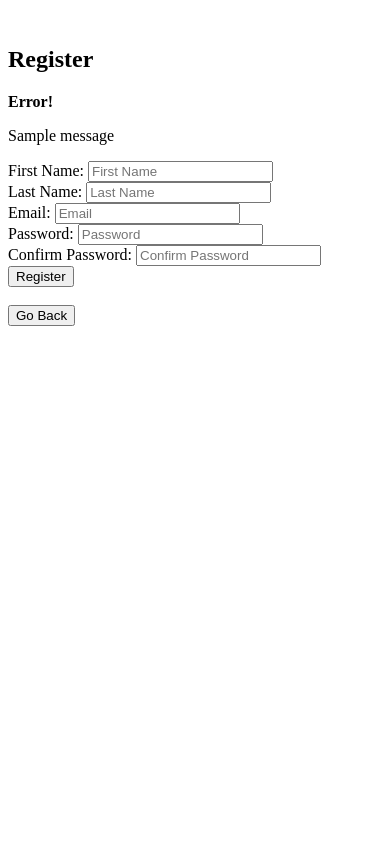
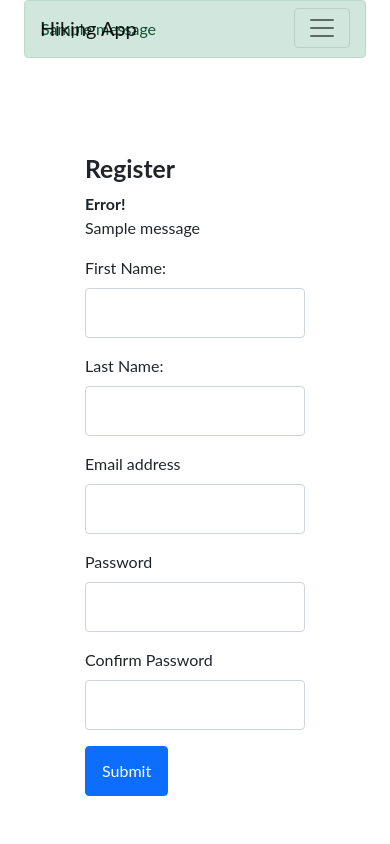
Before and after one commit to gcommits/hike, a Flask app: page /register in a window 390 px wide. Run offline with Flask 2, Linux system fonts and the light colour scheme; tables that the repository leaves empty or names only in its code hold one stand-in row (values such as "Sample post"); one stand-in notice (Sample message) is shown; some libraries are stand-ins or nearby versions.

Commit message:
User set-up done.
created extendable layout, register, and login base is set-up

```diff
--- a/flask_app/templates/home.html
+++ b/flask_app/templates/home.html
@@ -5,7 +5,7 @@
         <meta name="viewport" content="width=device-width, initial-scale=1, shrink-to-fit=no" />
         <meta name="description" content="" />
         <meta name="author" content="" />
-        <title>Landing Page - Start Bootstrap Theme</title>
+        <title>Hiking App</title>
         <!-- Favicon-->
         <link rel="icon" type="image/x-icon" href="assets/favicon.ico" />
         <!-- Bootstrap icons-->
@@ -19,7 +19,7 @@
         <!-- Navigation-->
         <nav class="navbar navbar-light bg-light static-top">
             <div class="container">
-                <a class="navbar-brand" href="#!">Hiking App</a>
+                <a class="navbar-brand" href="#">Hiking App</a>
                 <a class="btn btn-primary" href="/login">Sign In</a>
             </div>
         </nav>
--- /dev/null
+++ b/flask_app/templates/layout.html
@@ -0,0 +1,64 @@
+<!doctype html>
+<html lang="en">
+<head>
+    {% if title %}
+        <title>Hiking App Blog - {{ title }}</title>
+    {% else %}
+        <title>Hiking App</title>
+    {% endif %}
+    <!-- Required meta tags -->
+    <link rel="icon" type="image/png" href="static/img/favicon.png" />
+    <meta charset="utf-8">
+    <meta name="viewport" content="width=device-width, initial-scale=1, shrink-to-fit=no">
+    <!-- Bootstrap CSS v5.2.0-beta1 -->
+    <link rel="stylesheet" href="https://cdn.jsdelivr.net/npm/bootstrap@5.2.0-beta1/dist/css/bootstrap.min.css"  integrity="sha384-0evHe/X+R7YkIZDRvuzKMRqM+OrBnVFBL6DOitfPri4tjfHxaWutUpFmBp4vmVor" crossorigin="anonymous">
+    <!-- Custom Styling -->
+    <link rel="stylesheet" type="text/css" href="static/css/styles.css">
+</head>
+<body>
+    <nav class="navbar navbar-expand-lg navbar-light text-black bg-custom px-3 fixed-top">
+        <div class="container">
+            <a class="navbar-brand" href="#">Hiking App</a>
+            <button class="navbar-toggler" type="button" data-bs-toggle="collapse" data-bs-target="#navbarSupportedContent" aria-controls="navbarSupportedContent" aria-expanded="false" aria-label="Toggle navigation">
+            <span class="navbar-toggler-icon"></span></button>
+        <div class="collapse navbar-collapse" id="navbarSupportedContent">
+            <ul class="navbar-nav me-auto mb-2 mb-lg-0">
+                <li class="nav-item">
+                <a class="nav-link nav-item nav-link" aria-current="page" href="{{ url_for('home') }}">Home</a>
+                </li>
+                <li class="nav-item">
+                <a class="nav-link nav-item nav-link" href="#">About</a>
+                </li>
+                </ul>
+            <div class="navbar-nav d-flex">
+                    <a href="{{ url_for('new_trail') }}" class="nav-item nav-link">New Trail</a>
+                    <a href="{{ url_for('login') }}" class="nav-item nav-link">Login</a>
+                    <a href="{{ url_for('register') }}" class="nav-item nav-link">Register</a>
+            </div>
+        </div>
+        </div>
+    </nav>
+    <main role="main" class="container">
+        <div class="row">
+            <div class="col-md-8">
+                {% with messages = get_flashed_messages(with_categories=true ) %}
+                    {% if messages %}
+                        {% for category, message in messages %}
+                        <div class="alert alert-{{ category }}">
+                            {{ message }}
+                        </div>
+                        {% endfor %}
+                    {% endif %}
+                {% endwith %}
+                {% block content %}{% endblock %}
+            </div>
+        </div>
+    </main>
+
+    <!-- Bootstrap JavaScript Libraries -->
+    <script src="https://cdn.jsdelivr.net/npm/@popperjs/core@2.11.5/dist/umd/popper.min.js" integrity="sha384-Xe+8cL9oJa6tN/veChSP7q+mnSPaj5Bcu9mPX5F5xIGE0DVittaqT5lorf0EI7Vk" crossorigin="anonymous"></script>
+    <script src="https://cdn.jsdelivr.net/npm/bootstrap@5.2.0-beta1/dist/js/bootstrap.min.js" integrity="sha384-kjU+l4N0Yf4ZOJErLsIcvOU2qSb74wXpOhqTvwVx3OElZRweTnQ6d31fXEoRD1Jy" crossorigin="anonymous"></script>
+    <!-- Custom JS -->
+    <script src="static/js/main.js"></script>
+</body>
+</html>
--- a/flask_app/templates/register.html
+++ b/flask_app/templates/register.html
@@ -1,16 +1,7 @@
-<!DOCTYPE html>
-<html lang="en">
-<head>
-    <meta charset="UTF-8">
-    <meta http-equiv="X-UA-Compatible" content="IE=edge">
-    <meta name="viewport" content="width=device-width, initial-scale=1.0">
-    <title>Document</title>
-</head>
-<body>
-
-    <div>
-        <form action="/register" method="post">
-            <br/>
+{% extends "layout.html" %}
+{% block content %}
+<div class="row mt-5 d-flex justify-content-center">
+    <div class="col-8 mt-5">
         <h2>Register</h2>
         {% with messages = get_flashed_messages(category_filter=['register']) %}
             {% if messages %}
@@ -22,31 +13,28 @@
                 </div>
             {% endif %}
         {% endwith %}
-            <div>
-                <label for="firstName">First Name:</label>
-                <input type="text" name="firstName" placeholder="First Name">
+        <form action="/register" method="POST">
+            <div class="mb-3">
+                <label for="firstname" class="form-label">First Name:</label>
+                <input type="text" class="form-control" id="firstName">
             </div>
-            <div>
-                <label for="lastName">Last Name:</label>
-                <input type="text" name="lastName" placeholder="Last Name">
+            <div class="mb-3">
+                <label for="lastname" class="form-label">Last Name:</label>
+                <input type="text" class="form-control" id="lastName">
             </div>
-            <div>
-                <label for="email">Email:</label>
-                <input type="text" name="email" placeholder="Email">
+            <div class="mb-3">
+                <label for="email" class="form-label">Email address</label>
+                <input type="email" class="form-control" id="email" aria-describedby="emailHelp">
             </div>
-            <div>
-                <label for="password">Password:</label>
-                <input type="password" name="password" placeholder="Password">
+            <div class="mb-3">
+                <label for="password" class="form-label">Password</label>
+                <input type="password" class="form-control" id="password">
             </div>
-            <div>
-                <label for="confirm">Confirm Password:</label>
-                <input type="password" name="confirm" placeholder="Confirm Password">
+            <div class="mb-3">
+                <label for="confirm_password" class="form-label">Confirm Password</label>
+                <input type="password" class="form-control" id="confirm_password">
             </div>
-            <input type="submit" value="Register">
-        </form><br/>
-        <a href="/">
-            <input type="button" value="Go Back"></a>
-
+            <button type="submit" class="btn btn-primary">Submit</button>
+        </form>
 </div>
-</body>
-</html>
+{% endblock content %}
```
Also changed, not shown: flask_app/controllers/trails.py (+9 -9 lines), flask_app/templates/index.html (+19 -29 lines), flask_app/templates/edit_trail.html (added), flask_app/templates/new_trail.html (added), flask_app/templates/show_trail.html (added). Lines whose indentation alone changed are shown as unchanged.
